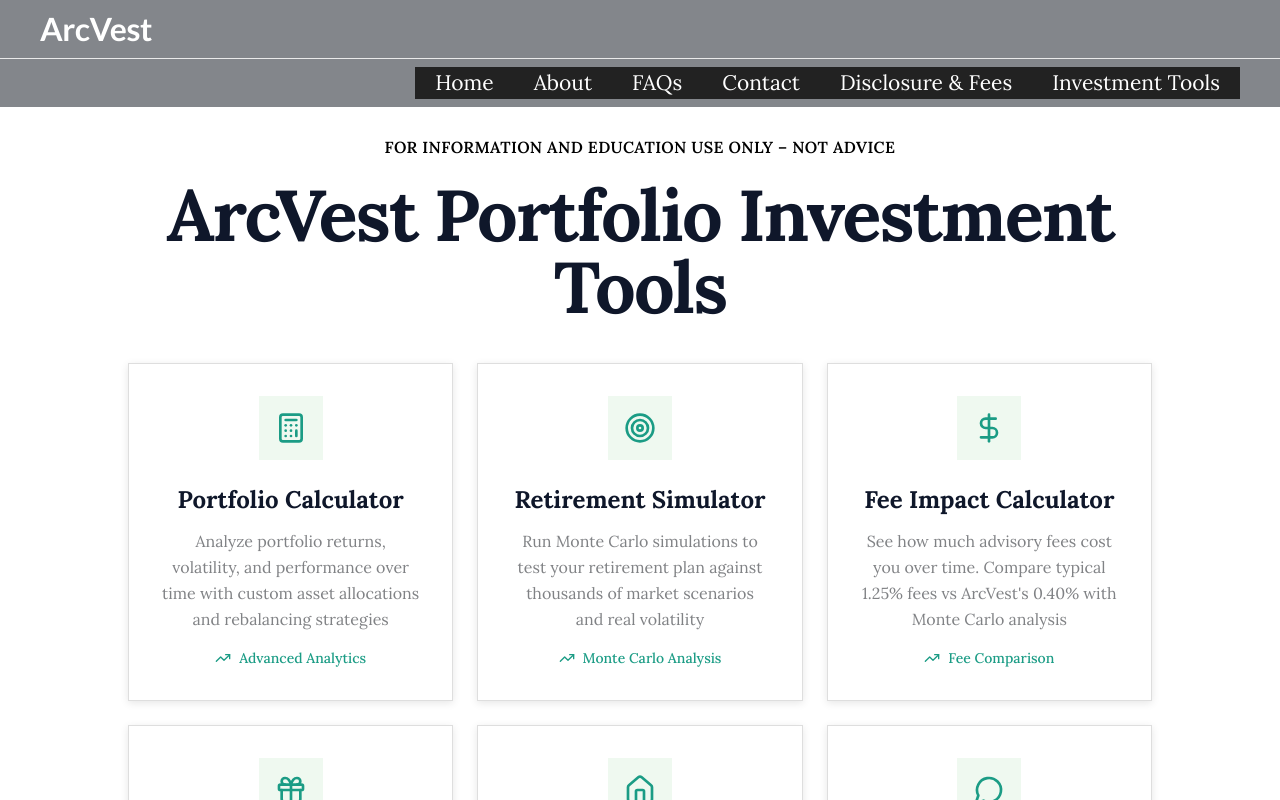
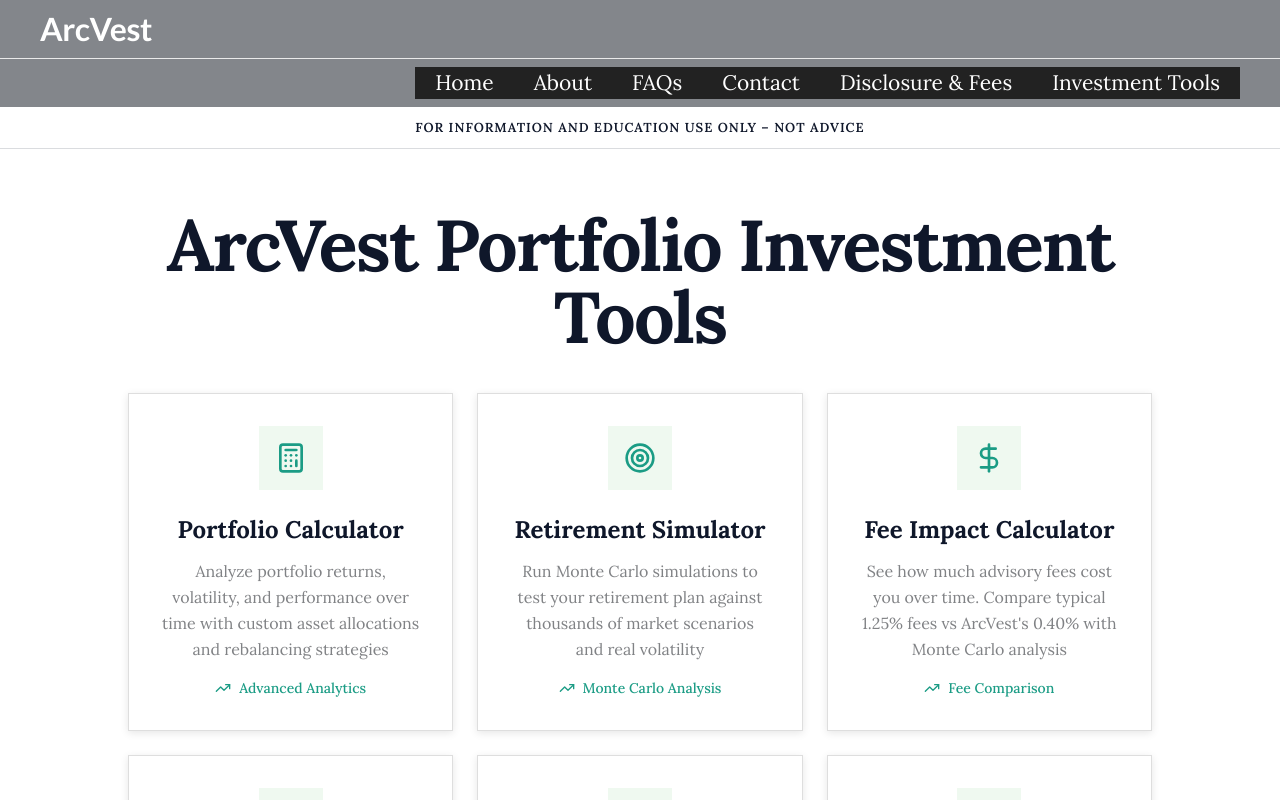
Before and after one commit to chadfargason/arcvest-tools, a Next.js app: page / in a window 1280 px wide. Shown: the top 800 px of the page. Built offline with nearby package versions, Linux system fonts and the light colour scheme.

Commit message:
Embed disclaimer bar within header component

```diff
--- a/app/page.tsx
+++ b/app/page.tsx
@@ -5,15 +5,8 @@
   return (
     <div className="min-h-screen gradient-bg flex items-center justify-center p-5">
       <div className="max-w-5xl w-full text-center">
-        {/* Disclaimer */}
-        <div className="animate-fade-in mt-2 mb-5">
-          <p className="text-sm md:text-base font-semibold uppercase tracking-wide text-black">
-            For Information and Education Use Only – Not Advice
-          </p>
-        </div>
-
         {/* Header */}
-        <div className="mb-10 animate-fade-in">
+        <div className="mt-10 mb-10 animate-fade-in">
           <h1 className="text-5xl md:text-7xl font-bold tracking-tight mb-6 text-arcvest-navy">
             ArcVest Portfolio Investment Tools
           </h1>
--- a/components/Header.tsx
+++ b/components/Header.tsx
@@ -37,6 +37,19 @@
 
         .main-header-bar {
           padding: 0.5em 0;
+        }
+
+        .disclaimer-bar {
+          background: #ffffff;
+          color: #0F172A;
+          font-family: 'Lora', serif;
+          font-size: 13px;
+          letter-spacing: 1px;
+          text-transform: uppercase;
+          font-weight: 600;
+          text-align: center;
+          padding: 8px 0;
+          border-bottom: 1px solid rgba(69, 79, 94, 0.2);
         }
 
         .container {
@@ -215,6 +228,10 @@
           </nav>
         </div>
       </div>
+
+      <div className="disclaimer-bar">
+        For Information and Education Use Only – Not Advice
+      </div>
     </header>
   )
 }
```
